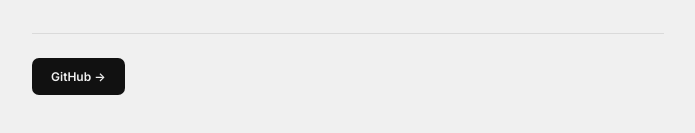
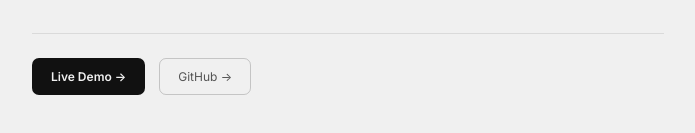
Before and after one commit to divyarajparia/divyarajparia.github.io, a plain HTML site: page projects/extbrew.html in a window 1280 px wide. Shown: the part 807-940 px from the top of the page, without its empty margins (292-987 px from the left). Drawn offline with Linux system fonts and the light colour scheme.

Commit message:
Add Live Demo and GitHub links to ExtBrew project page

```diff
--- a/projects/extbrew.html
+++ b/projects/extbrew.html
@@ -50,7 +50,8 @@
   </div>
 
   <div class="proj-links-row">
-    <a class="proj-link-btn primary" href="https://github.com/divyarajparia/ExtBrew" target="_blank" rel="noopener">GitHub →</a>
+    <a class="proj-link-btn primary" href="https://ext-brew.vercel.app/" target="_blank" rel="noopener">Live Demo →</a>
+    <a class="proj-link-btn" href="https://github.com/divyarajparia/ExtBrew" target="_blank" rel="noopener">GitHub →</a>
   </div>
 
 </div>
```
